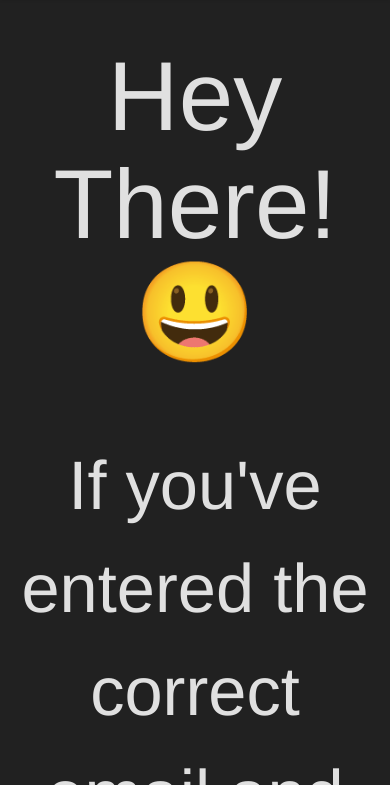
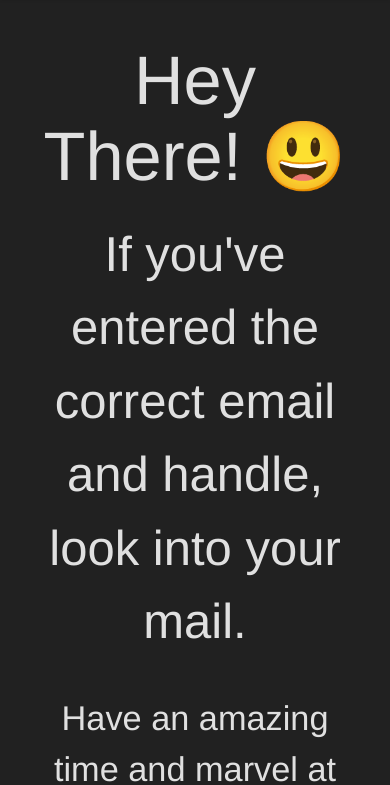
Before and after one commit to ionicc/Github-organization-inviter, a plain HTML site: page welcome.html in a window 390 px wide. Shown: the part 59-844 px from the top of the page. Drawn offline with nearby package versions, Linux system fonts and the light colour scheme.

Commit message:
elcome page updates

```diff
--- a/welcome.html
+++ b/welcome.html
@@ -61,6 +61,38 @@
 	    	font-weight: 500;
 	    }
 
+	    /*WELCOME>HTML*/
+	    .welcome{
+	    	text-align: center;
+	    	color: #e0e0e0;
+	    	margin: 2%;
+	    }
+		.welcomeh1{
+			font-size: 5.2em;
+		}
+
+		.welcomep1{
+			font-size: 3.25em;
+		}
+		.welcomep2{
+			font-size: 2.25em;
+		}
+
+		@media(max-width: 850px){
+			.welcomeh1{
+				font-size: 3.5em;
+			}
+
+			.welcomep1{
+				margin: 1%;
+				font-size: 2.5em;
+			}
+
+		.welcomep2{
+			font-size: 1.75em;
+		}
+		}
+
     </style>
 
 </head>
@@ -73,11 +105,13 @@
 	</nav><br><br><br>
 
 	<div class="container info-box" style="margin-top: 5%;">
-		<div class="row" style="text-align: center; color: #e0e0e0;">
+		<div class="row welcome">
 
-			<h1 class="welcomeh1" style="font-size: 5em;">Hey There! 😃</h1>
+			<h1 class="welcomeh1" style="">Hey There! 😃</h1>
 
-			<p class="welcomep" style="font-size: 3.5em;">If you've entered the correct email and handle, look into your mail.</p>
+			<p class="welcomep1" style="">If you've entered the correct email and handle, look into your mail.</p>
+			<p class="welcomep2" style="">Have an amazing time and marvel at the beauty that Open Source is!</p>
+
 		</div>
 	</div>
 
```
